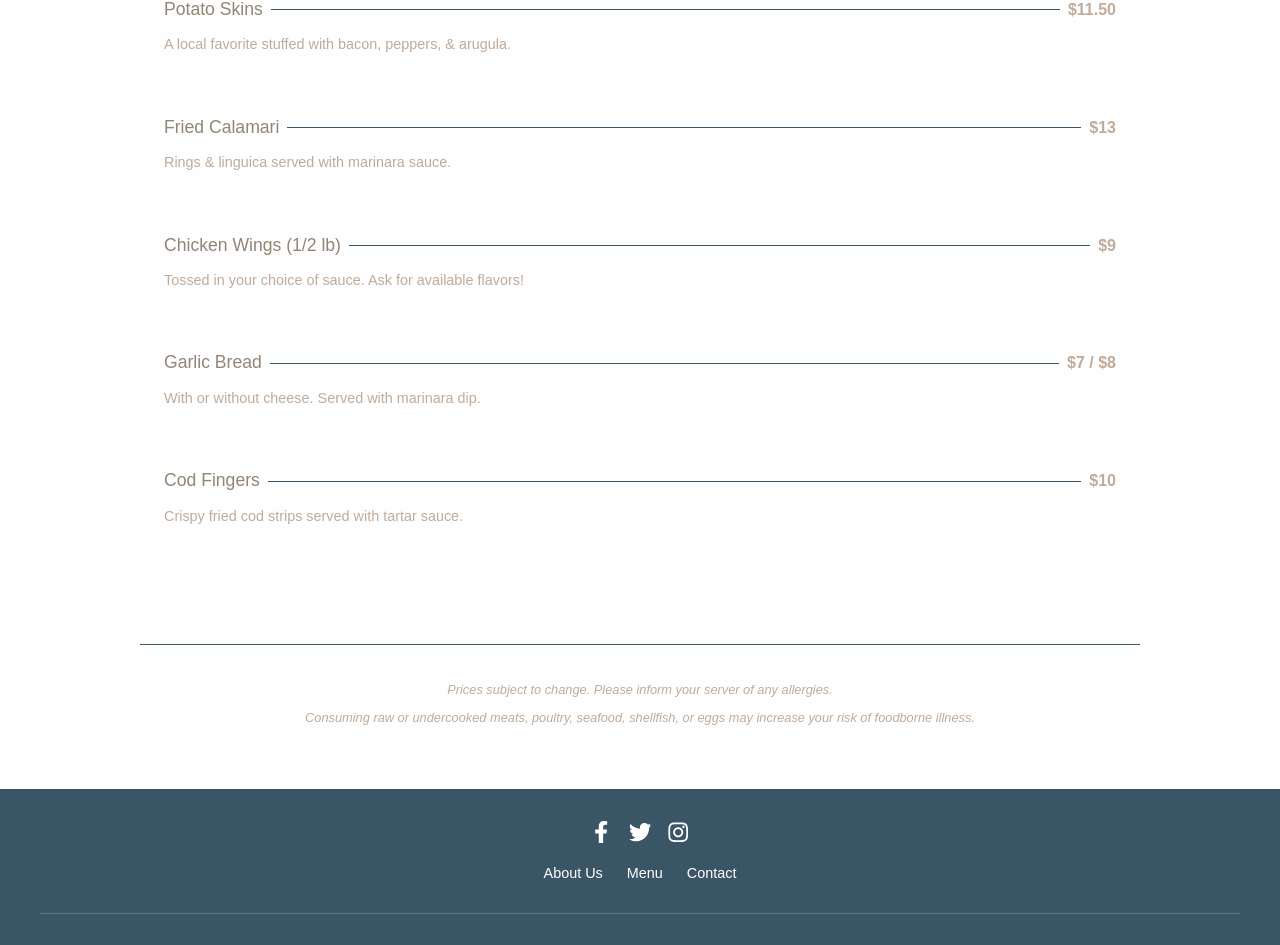
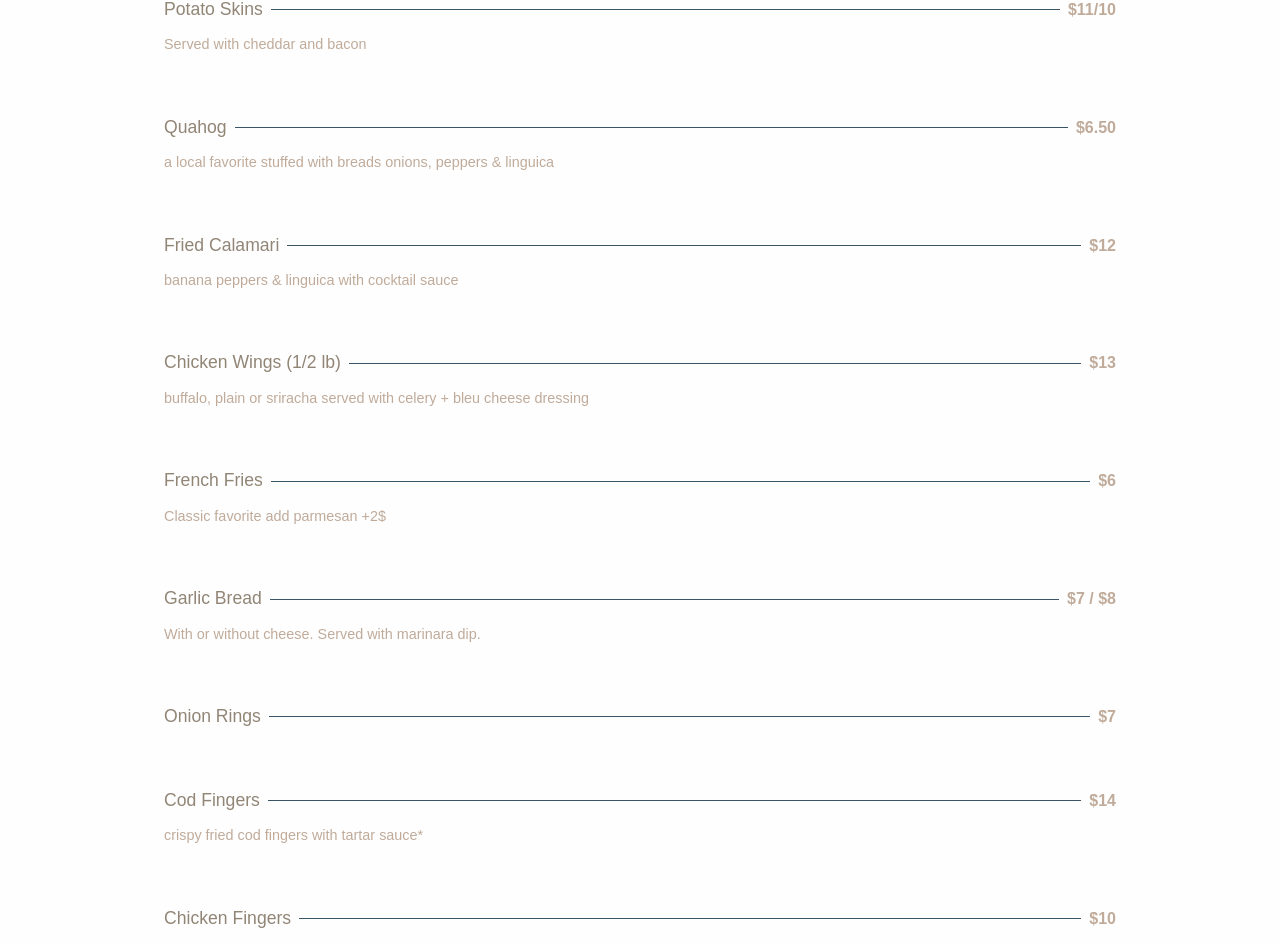
Before and after one commit to Zdrown/LaurinosTavern, a Next.js app: page /components/menu in a window 1280 px wide. Shown: the part 600-1545 px from the top of the page. Built offline with nearby package versions, Linux system fonts and the light colour scheme.

Commit message:
stable 8 updates

```diff
--- a/src/app/components/Header.js
+++ b/src/app/components/Header.js
@@ -343,7 +343,7 @@ export default function Header() {
           {/* Always visible links */}
           <div className="always-visible-links">
             {/* Mobile-only phone link that appears between main nav items */}
-            <a href="tel:+15085551234" className="nav-link mobile-phone-link">
+            <a href="tel:+15088966135" className="nav-link mobile-phone-link">
               <FontAwesomeIcon icon={faPhone} className="phone-icon" />
             </a>
           </div>
--- a/src/app/components/menu/page.js
+++ b/src/app/components/menu/page.js
@@ -57,30 +57,53 @@ export default function MenuPage() {
                 <div className="item-info">
                   <span className="item-name">Potato Skins</span>
                   <div className="item-line" />
-                  <span className="item-price">$11.50</span>
+                  <span className="item-price">$11/10</span>
                 </div>
                 <p className="item-desc">
-                  A local favorite stuffed with bacon, peppers, &amp; arugula.
+              Served with cheddar and bacon
+                </p>
+              </MenuItem>
+              <MenuItem>
+                <div className="item-info">
+                  <span className="item-name">Quahog</span>
+                  <div className="item-line" />
+                  <span className="item-price">$6.50</span>
+                </div>
+                <p className="item-desc">
+                a local favorite stuffed with breads
+                onions, peppers & linguica
                 </p>
               </MenuItem>
               <MenuItem>
                 <div className="item-info">
                   <span className="item-name">Fried Calamari</span>
                   <div className="item-line" />
-                  <span className="item-price">$13</span>
+                  <span className="item-price">$12</span>
                 </div>
                 <p className="item-desc">
-                  Rings &amp; linguica served with marinara sauce.
+                banana peppers & linguica with
+                cocktail sauce
                 </p>
               </MenuItem>
               <MenuItem>
                 <div className="item-info">
                   <span className="item-name">Chicken Wings (1/2 lb)</span>
                   <div className="item-line" />
-                  <span className="item-price">$9</span>
+                  <span className="item-price">$13</span>
                 </div>
                 <p className="item-desc">
-                  Tossed in your choice of sauce. Ask for available flavors!
+                buffalo, plain or sriracha served with
+                celery + bleu cheese dressing
+                </p>
+              </MenuItem>
+              <MenuItem>
+                <div className="item-info">
+                  <span className="item-name">French Fries</span>
+                  <div className="item-line" />
+                  <span className="item-price">$6</span>
+                </div>
+                <p className="item-desc">
+                  Classic favorite add parmesan +2$
                 </p>
               </MenuItem>
               <MenuItem>
@@ -95,16 +118,39 @@ export default function MenuPage() {
               </MenuItem>
               <MenuItem>
                 <div className="item-info">
+                  <span className="item-name">Onion Rings</span>
+                  <div className="item-line" />
+                  <span className="item-price">$7</span>
+                </div>
+                <p className="item-desc">
+
+                </p>
+              </MenuItem>
+              <MenuItem>
+                <div className="item-info">
                   <span className="item-name">Cod Fingers</span>
+                  <div className="item-line" />
+                  <span className="item-price">$14</span>
+                </div>
+                <p className="item-desc">
+                crispy fried cod fingers with
+                tartar sauce*
+                </p>
+              </MenuItem>
+              <MenuItem>
+                <div className="item-info">
+                  <span className="item-name">Chicken Fingers</span>
                   <div className="item-line" />
                   <span className="item-price">$10</span>
                 </div>
                 <p className="item-desc">
-                  Crispy fried cod strips served with tartar sauce.
+                4 chicken fingers, celery and a choice of
+                sauce
                 </p>
               </MenuItem>
             </div>
           </MenuCategory>
+
         )}
 
         {/* 2. Salads */}
@@ -119,7 +165,7 @@ export default function MenuPage() {
                   <span className="item-price">—</span>
                 </div>
                 <p className="item-desc">
-                  Chicken or Shrimp ($10), Steak Tips or Swordfish ($13), Salmon ($14)
+                  Chicken ($7) Shrimp ($10), Steak Tips or Swordfish ($13), Salmon ($13)
                 </p>
               </MenuItem>
               <MenuItem>
@@ -129,27 +175,60 @@ export default function MenuPage() {
                   <span className="item-price">$7</span>
                 </div>
                 <p className="item-desc">
-                  Classic garden mix with fresh veggies &amp; choice of dressing.
+                iceberg, red cabbage, carrots
+                cucumbers, cherry tomato
+                </p>
+              </MenuItem>
+              <MenuItem>
+                <div className="item-info">
+                  <span className="item-name">Cesar Salad</span>
+                  <div className="item-line" />
+                  <span className="item-price">$14</span>
+                </div>
+                <p className="item-desc">
+                classic caesar served with
+                 cheese + homemade croutons
                 </p>
               </MenuItem>
               <MenuItem>
                 <div className="item-info">
                   <span className="item-name">Greek Feta Salad</span>
                   <div className="item-line" />
-                  <span className="item-price">$14</span>
+                  <span className="item-price">$17</span>
                 </div>
                 <p className="item-desc">
-                  Crisp romaine, olives, feta cheese, cherry tomatoes, and cucumber.
                 </p>
               </MenuItem>
               <MenuItem>
                 <div className="item-info">
                   <span className="item-name">Wedge Salad</span>
                   <div className="item-line" />
-                  <span className="item-price">$14</span>
+                  <span className="item-price">$17</span>
                 </div>
                 <p className="item-desc">
                   With bacon and blue cheese dressing, plus fresh toppings.
+                </p>
+              </MenuItem>
+              <MenuItem>
+                <div className="item-info">
+                  <span className="item-name">Brewster Salad</span>
+                  <div className="item-line" />
+                  <span className="item-price">$17</span>
+                </div>
+                <p className="item-desc">
+                greens, craisins, blue cheese
+                candied pecans
+                </p>
+              </MenuItem>
+              <MenuItem>
+                <div className="item-info">
+                  <span className="item-name">Antipasto Salad</span>
+                  <div className="item-line" />
+                  <span className="item-price">$17</span>
+                </div>
+                <p className="item-desc">
+                with hard salami, genoa salami &
+                ham + provolone cheese
                 </p>
               </MenuItem>
             </div>
```
Also changed, not shown: src/app/page.js (+15 -4 lines).
